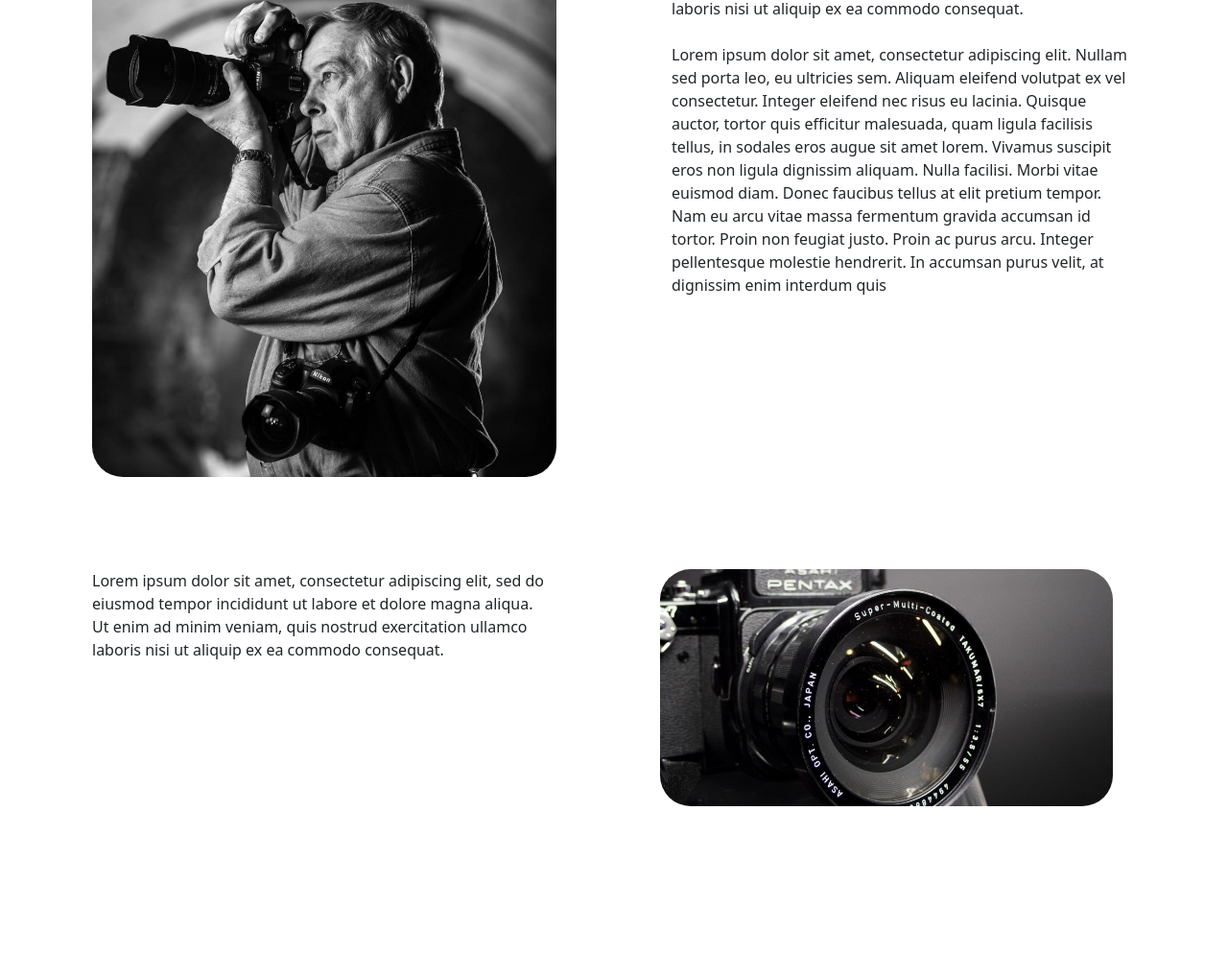
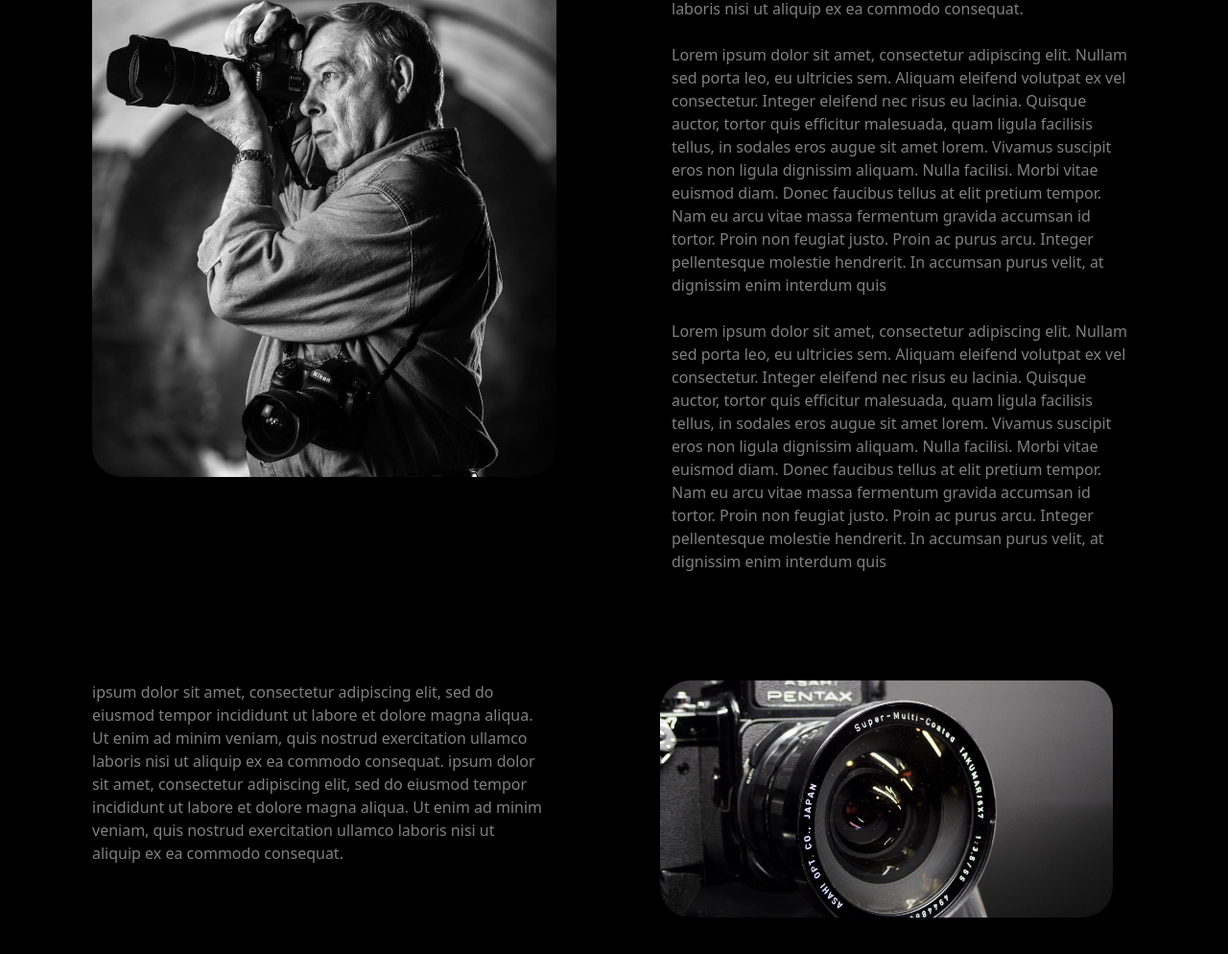
Before and after one commit to BismarTrujillo/Capstone, a plain HTML site: page index.html in a window 1280 px wide. Shown: the part 1080-2074 px from the top of the page at 96% size. Before the commit the page ends 2016 px from the top, so only its background shows below. Drawn offline with nearby package versions, Linux system fonts and the light colour scheme.

Commit message:
background color

```diff
--- a/css/style.css
+++ b/css/style.css
@@ -1,9 +1,5 @@
-
-* {
 
 
-    z-index: 1;
-}
 #homepagecarousel h1 {
     color: #fff;
     position: absolute;
@@ -48,3 +44,6 @@
     border-radius: 2rem;
 
 }
+p{
+    color: rgba(255,255,255,.5);
+}
--- a/index.html
+++ b/index.html
@@ -13,7 +13,7 @@
   <title>Mateo Photography</title>
 </head>
 
-<body>
+<body style="background-color: black;">
 
   <nav class="navbar navbar-expand-sm sticky-top navbar-dark bg-dark">
 
@@ -79,10 +79,11 @@
         <img src="images/photographer.jpg" class="d-block w-100" alt="photographer">
       </div>
       <div class="col-lg m-5">
-        Lorem ipsum dolor sit amet, consectetur adipiscing elit,
+        <p>ipsum dolor sit amet, consectetur adipiscing elit,
           sed do eiusmod tempor incididunt ut labore et dolore magna aliqua.
           Ut enim ad minim veniam, quis nostrud exercitation ullamco laboris
           nisi ut aliquip ex ea commodo consequat.
+
           <br>
           <br>
 
@@ -94,18 +95,33 @@
           elit pretium tempor. Nam eu arcu vitae massa fermentum gravida accumsan id tortor.
           Proin non feugiat justo. Proin ac purus arcu. Integer pellentesque molestie hendrerit.
           In accumsan purus velit, at dignissim enim interdum quis
+          <br>
+          <br>
+          Lorem ipsum dolor sit amet, consectetur adipiscing elit. Nullam sed porta leo,
+          eu ultricies sem. Aliquam eleifend volutpat ex vel consectetur. Integer eleifend
+          nec risus eu lacinia. Quisque auctor, tortor quis efficitur malesuada, quam ligula
+          facilisis tellus, in sodales eros augue sit amet lorem. Vivamus suscipit eros non ligula
+          dignissim aliquam. Nulla facilisi. Morbi vitae euismod diam. Donec faucibus tellus at
+          elit pretium tempor. Nam eu arcu vitae massa fermentum gravida accumsan id tortor.
+          Proin non feugiat justo. Proin ac purus arcu. Integer pellentesque molestie hendrerit.
+          In accumsan purus velit, at dignissim enim interdum quis
+        </p>
 
       </div>
 
       <div class="row ">
         <div class="col-md m-5">
-          Lorem ipsum dolor sit amet, consectetur adipiscing elit,
+          <p> ipsum dolor sit amet, consectetur adipiscing elit,
+            sed do eiusmod tempor incididunt ut labore et dolore magna aliqua.
+            Ut enim ad minim veniam, quis nostrud exercitation ullamco laboris
+            nisi ut aliquip ex ea commodo consequat.  ipsum dolor sit amet, consectetur adipiscing elit,
             sed do eiusmod tempor incididunt ut labore et dolore magna aliqua.
             Ut enim ad minim veniam, quis nostrud exercitation ullamco laboris
             nisi ut aliquip ex ea commodo consequat.
+          </p>
         </div>
         <div class="col-lg m-5 ">
-          <img src="images/camera.jpg"  class="d-block w-100" alt="camera">
+          <img src="images/camera.jpg" class="d-block w-100" alt="camera">
         </div>
       </div>
 
```
Lines whose indentation alone changed are shown as unchanged.
